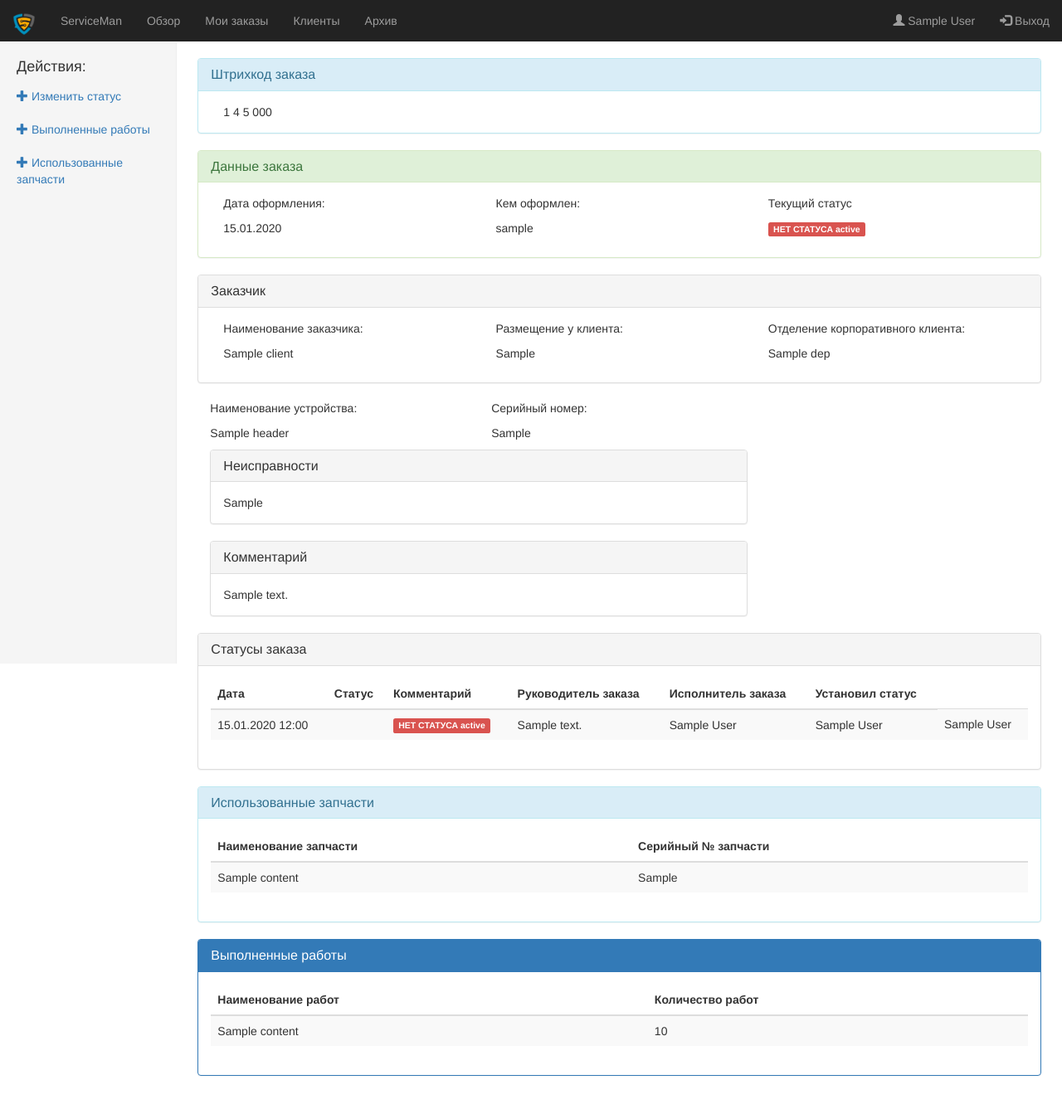
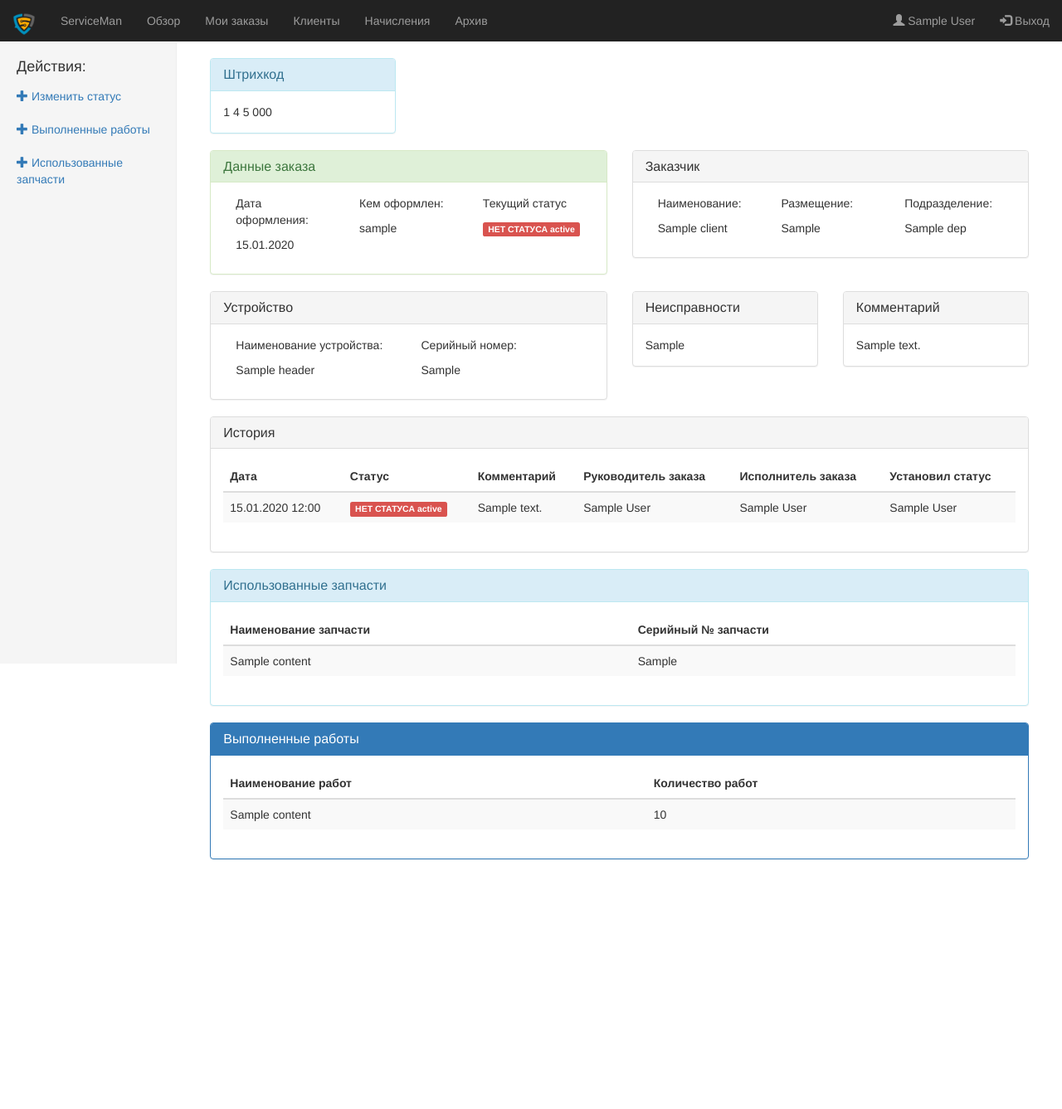
Before and after one commit to completesoft/serviceman, a Django app: a page that uses repair/templates/includes/top_menu.html in a window 1280 px wide. Shown: the whole page at 83% size. After the commit the page ends 1036 px from the top, so only its background shows below. Run offline with Django 3.2, Linux system fonts and the light colour scheme; a user stored in the database is signed in; tables that the repository leaves empty hold one stand-in row (values such as "Sample post"); some libraries are stand-ins or nearby versions.

Commit message:
Доработаны шаблоны

```diff
--- a/repair/static/repair/css/dashboard.css
+++ b/repair/static/repair/css/dashboard.css
@@ -31,7 +31,15 @@ body {
 
 /* Hide for mobile, show later */
 .sidebar {
-  display: none;
+    bottom: 0;
+    left: 0;
+    z-index: 1000;
+    display: block;
+    padding: 20px;
+    overflow-x: hidden;
+    overflow-y: auto; /* Scrollable contents if viewport is shorter than content. */
+    background-color: #f5f5f5;
+    border-right: 1px solid #eee;
 }
 @media (min-width: 768px) {
   .sidebar {
--- a/repair/static/repair/css/style-table-sort.css
+++ b/repair/static/repair/css/style-table-sort.css
@@ -3,7 +3,7 @@ table.tablesorter {
 	font-family:arial;
 	background-color: #CDCDCD;
 	margin:10px 0pt 15px;
-	font-size: 8pt;
+	font-size: 10pt;
 	width: 100%;
 	text-align: left;
 }
--- a/repair/templates/includes/order_status.html
+++ b/repair/templates/includes/order_status.html
@@ -1,17 +1,17 @@
 {% if last_act == "Новый" %}
-  <td><span class="label label-default">{{ last_act }}</span></td>
+  <span class="label label-default">{{ last_act }}</span>
 {% elif last_act == "В работе" %}
-  <td><span class="label label-primary">{{ last_act }}</span></td>
+  <span class="label label-primary">{{ last_act }}</span>
 {% elif last_act == "Ожидание" %}
-  <td><span class="label label-warning">{{ last_act }}</span></td>
+  <span class="label label-warning">{{ last_act }}</span>
 {% elif last_act == "Выполнен" %}
-  <td><span class="label label-success">{{ last_act }}</span></td>
+  <span class="label label-success">{{ last_act }}</span>
 % elif last_act == "Передан клиенту" %}
-  <td><span class="label label-success">{{ last_act }}</span></td>
+  <span class="label label-success">{{ last_act }}</span>
 {% elif last_act == "Просрочен" %}
-  <td><span class="label label-danger">{{ last_act }}</span></td>
+  <span class="label label-danger">{{ last_act }}</span>
 {% elif last_act == "Архивный" %}
-  <td><span class="label label-danger">{{ last_act }}</span></td>
+  <span class="label label-danger">{{ last_act }}</span>
 {% else %}
-  <td><span class="label label-danger">НЕТ СТАТУСА {{ last_act }}</span></td>
+  <span class="label label-danger">НЕТ СТАТУСА {{ last_act }}</span>
 {% endif %}
--- a/repair/templates/includes/top_menu.html
+++ b/repair/templates/includes/top_menu.html
@@ -4,5 +4,6 @@
     <li><a href="{% url 'repair:index' %}"></span>Обзор</a></li>
     <li><a href="{% url 'repair:my_order' %}"></span>Мои заказы</a></li>
     <li><a href="{% url 'repair:clients' %}"></span>Клиенты</a></li>
+    <li><a href="{% url 'repair:my_order' %}"></span>Начисления</a></li>
     <li><a href="{% url 'repair:order_archive' %}"></span>Архив</a></li>
 {% endif %}
--- a/repair/templates/repair/client.html
+++ b/repair/templates/repair/client.html
@@ -10,12 +10,15 @@
   {% include "includes/action_menu.html" with menu_set="2" %}
 {% endblock %}
 
+{% block sub_header_progress_bar %}
+  <h2 class="sub-header">Клиенты</h2>
+{% endblock %}
 
 {% block table_main %}
   <div class="table-responsive">
     <table class="table table-hover table-striped tablesorter" id="table">
       <thead>
-        <th>№ п/п</th>
+        <th>1№ п/п</th>
         <th>Клиент</th>
         <th>Контакты клиента</th>
         <th>Корпоративный клиент</th>
--- a/repair/templates/repair/client_detail.html
+++ b/repair/templates/repair/client_detail.html
@@ -11,7 +11,9 @@
 {% endblock %}
 
 
-
+{% block sub_header_progress_bar %}
+  <h2 class="sub-header">Детали клиента</h2>
+{% endblock %}
 
 
 {% block table_main %}
--- a/repair/templates/repair/order_add.html
+++ b/repair/templates/repair/order_add.html
@@ -12,7 +12,7 @@
 
 
 {% block sub_header_progress_bar %}
-  <h2 class="sub-header">Добавляем новый заказ</h2>
+  <h2 class="sub-header">Новый заказ</h2>
 {% endblock %}
 
 
--- a/repair/templates/repair/order_detail.html
+++ b/repair/templates/repair/order_detail.html
@@ -13,12 +13,12 @@
 
 {% block table_main %}
     <div class="row">
+      <div class="col-md-3">
         <div class="panel panel-info">
             <div class="panel-heading">
-                <h3 class="panel-title">Штрихкод заказа</h3>
+              <h3 class="panel-title">Штрихкод</h3>
             </div>
             <div class="panel-body">
-                <div class="col-sm-3 col-md-4">
                     {% for x in "145" %}
                         {{ x }}
                     {% endfor %}
@@ -28,6 +28,7 @@
       </div>
     </div>
     <div class="row">
+      <div class="col-md-6">
         <div class="panel panel-success">
             <div class="panel-heading">
                 <h3 class="panel-title">Данные заказа</h3>
@@ -53,43 +54,56 @@
             </div>
         </div>
       </div>
+    <!-- </div> -->
     {% if not outsource %}
-    <div class="row">
+    <!-- <div class="row"> -->
+      <div class="col-md-6">
         <div class="panel panel-default">
           <div class="panel-heading">
             <h3 class="panel-title">Заказчик</h3>
           </div>
           <div class="panel-body">
-              <div class="col-sm-3 col-md-4">
-                    <p>Наименование заказчика:</p>
+              <div class="col-md-4">
+                    <p>Наименование:</p>
                     <p>{{ order.client }}</p>
               </div>
-              <div class="col-sm-3 col-md-4">
-                    <p>Размещение у клиента:</p>
+              <div class="col-md-4">
+                    <p>Размещение:</p>
                     <p>{{ order.client_position }}</p>
               </div>
               {%if order.client.client_corp %}
-              <div class="col-sm-3 col-md-4">
-                    <p>Отделение корпоративного клиента:</p>
+              <div class="col-md-4">
+                    <p>Подразделение:</p>
                     <p>{{ order.client_dep.client_dep_name }}</p>
               </div>
               {% endif %}
           </div>
         </div>
       </div>
+    </div>
     {% endif %}
     <div class="row">
-        <div class="col-sm-3 col-md-4">
+      <div class="col-md-6">
+
+        <div class="panel panel-default">
+          <div class="panel-heading">
+            <h3 class="panel-title">Устройство</h3>
+          </div>
+          <div class="panel-body">
+
+            <div class="col-md-6">
                 <p>Наименование устройства:</p>
                 <p>{{ order.device_name }}</p>
             </div>
-        <div class="col-sm-3 col-md-4">
+            <div class="col-md-6">
                 <p>Серийный номер:</p>
                 <p>{{ order.device_serial }}</p>
             </div>
           </div>
-    <div class="row">
-        <div class="col-sm-6 col-md-8">
+      </div>
+    </div>
+
+        <div class="col-md-3">
             <div class="panel panel-default">
               <div class="panel-heading">
                 <h3 class="panel-title">Неисправности</h3>
@@ -99,9 +113,8 @@
               </div>
             </div>
         </div>
-    </div>
-    <div class="row">
-        <div class="col-sm-6 col-md-8">
+
+        <div class="col-md-3">
             <div class="panel panel-default">
               <div class="panel-heading">
                 <h3 class="panel-title">Комментарий</h3>
@@ -115,9 +128,10 @@
 
 <!--Status section-->
     <div class="row">
+        <div class="col-md-12">
         <div class="panel panel-default">
           <div class="panel-heading">
-            <h3 class="panel-title">Статусы заказа</h3>
+            <h3 class="panel-title">История</h3>
           </div>
           <div class="panel-body">
             <div class="table-responsive">
@@ -134,9 +148,7 @@
                   {% for act in order_action %}
                   <tr>
                     <td>{{ act.action_datetime|date:"d.m.Y" }} {{ act.action_datetime|time:"H:i" }}</td>
-                    <td>
-                        {% include "includes/order_status.html" with last_act=act.status.status_name %}
-                    </td>
+                    <td>{% include "includes/order_status.html" with last_act=act.status.status_name %} </td>
                     <td>{{ act.action_comment }}</td>
                     <td>{{ act.manager_user.get_full_name }}</td>
                     <td>{{ act.executor_user.get_full_name }}</td>
@@ -150,9 +162,11 @@
           </div>
         </div>
         </div>
+    </div>
 
 <!--Spares section-->
     <div class="row">
+        <div class="col-md-12">
         <div class="panel panel-info">
           <div class="panel-heading">
             <h3 class="panel-title">Использованные запчасти</h3>
@@ -178,9 +192,11 @@
           </div>
         </div>
         </div>
+    </div>
 
 <!--Service section-->
      <div class="row">
+         <div class="col-md-12">
         <div class="panel panel-primary">
           <div class="panel-heading">
             <h3 class="panel-title">Выполненные работы</h3>
@@ -206,4 +222,5 @@
           </div>
         </div>
         </div>
+    </div>
 {% endblock %}
```
Also changed, not shown: repair/templates/repair/index.html (+1 -7 lines), repair/templates/repair/my_order.html (+3 -8 lines), repair/templates/repair/order_archive.html (+1 -6 lines). Lines whose indentation alone changed are shown as unchanged.
